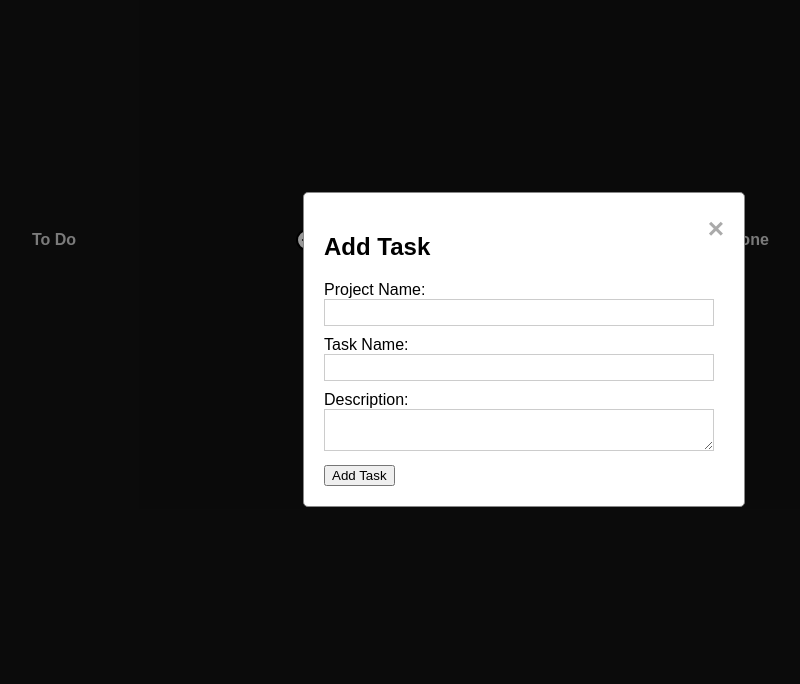
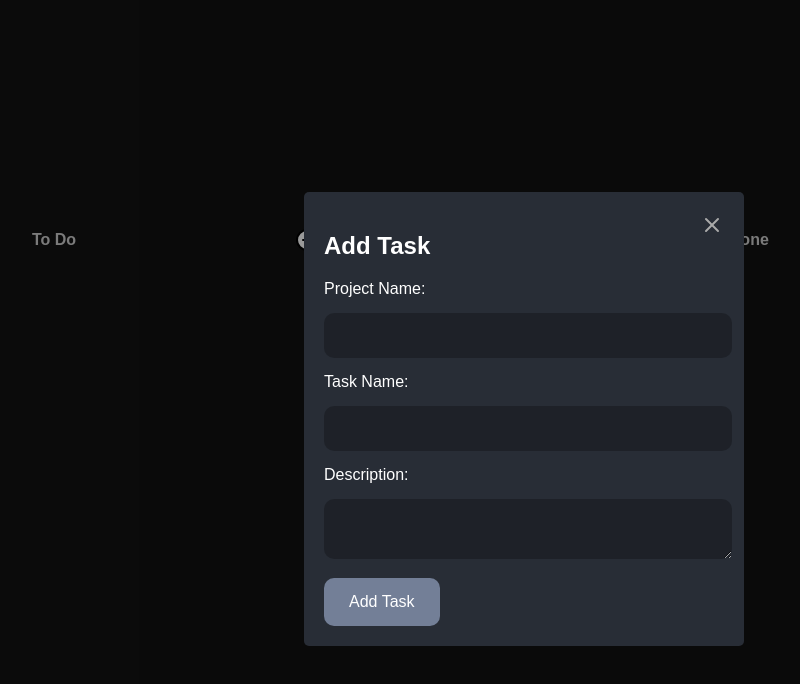
Before and after one commit to ShreyyVachhani/visual-project-management-tool, a plain HTML site: page index.html in a window 1280 px wide. Both pictures are taken after a click on the icon 423 px from the left and 240 px from the top of the page. Shown: the whole page, without its empty margins (116-916 px from the left). Drawn offline with nearby package versions, Linux system fonts and the light colour scheme; a web font is replaced by a local one.

Commit message:
Form design and comment box add

```diff
--- a/index.html
+++ b/index.html
@@ -35,7 +35,12 @@
     <!-- Modal Form for Adding Task -->
     <div id="task-modal" class="modal">
         <div class="modal-content">
-            <span class="close">&times;</span>
+            <span class="close"><svg xmlns="http://www.w3.org/2000/svg" width="24" height="24" viewBox="0 0 24 24"
+                    fill="none" stroke="currentColor" stroke-width="2" stroke-linecap="round" stroke-linejoin="round"
+                    class="feather feather-x">
+                    <line x1="18" y1="6" x2="6" y2="18" />
+                    <line x1="6" y1="6" x2="18" y2="18" />
+                </svg></span>
             <h2>Add Task</h2>
             <form id="task-form">
                 <label for="project-name">Project Name:</label>
@@ -52,7 +57,12 @@
     <!-- Modal for Viewing Task Details -->
     <div id="view-modal" class="modal">
         <div class="modal-content">
-            <span class="close-view">&times;</span>
+            <span class="close-view"><svg xmlns="http://www.w3.org/2000/svg" width="24" height="24" viewBox="0 0 24 24"
+                    fill="none" stroke="currentColor" stroke-width="2" stroke-linecap="round" stroke-linejoin="round"
+                    class="feather feather-x">
+                    <line x1="18" y1="6" x2="6" y2="18" />
+                    <line x1="6" y1="6" x2="18" y2="18" />
+                </svg></span>
             <h2>Task Details</h2>
             <p id="view-project-name"></p>
             <p id="view-task-name"></p>
--- a/style.css
+++ b/style.css
@@ -45,9 +45,24 @@ body {
 input[type="text"],
 textarea {
     width: calc(100% - 22px);
-    padding: 5px;
-    margin-bottom: 10px;
-    border: 1px solid #ccc;
+    padding: 15px;
+    margin: 15px 0;
+    border: none;
+    border-radius: 10px;
+    color: #fff;
+    background-color: #00000042;
+}
+form#comment-form button,form#task-form button {
+    background-color: #737f97;
+    /* Green */
+    border: none;
+    color: white;
+    padding: 15px 25px;
+    text-align: center;
+    text-decoration: none;
+    display: inline-block;
+    font-size: 16px;
+    border-radius: 10px;
 }
 img#add-task-btn {
     width: 32px;
@@ -80,10 +95,10 @@ img#add-task-btn {
 }
 
 .modal-content {
-    background-color: #fff;
+    background-color: #282d36;
     margin: 15% auto;
     padding: 20px;
-    border: 1px solid #888;
+    color: #fff;
     width: 80%;
     max-width: 400px;
     border-radius: 5px;
```
